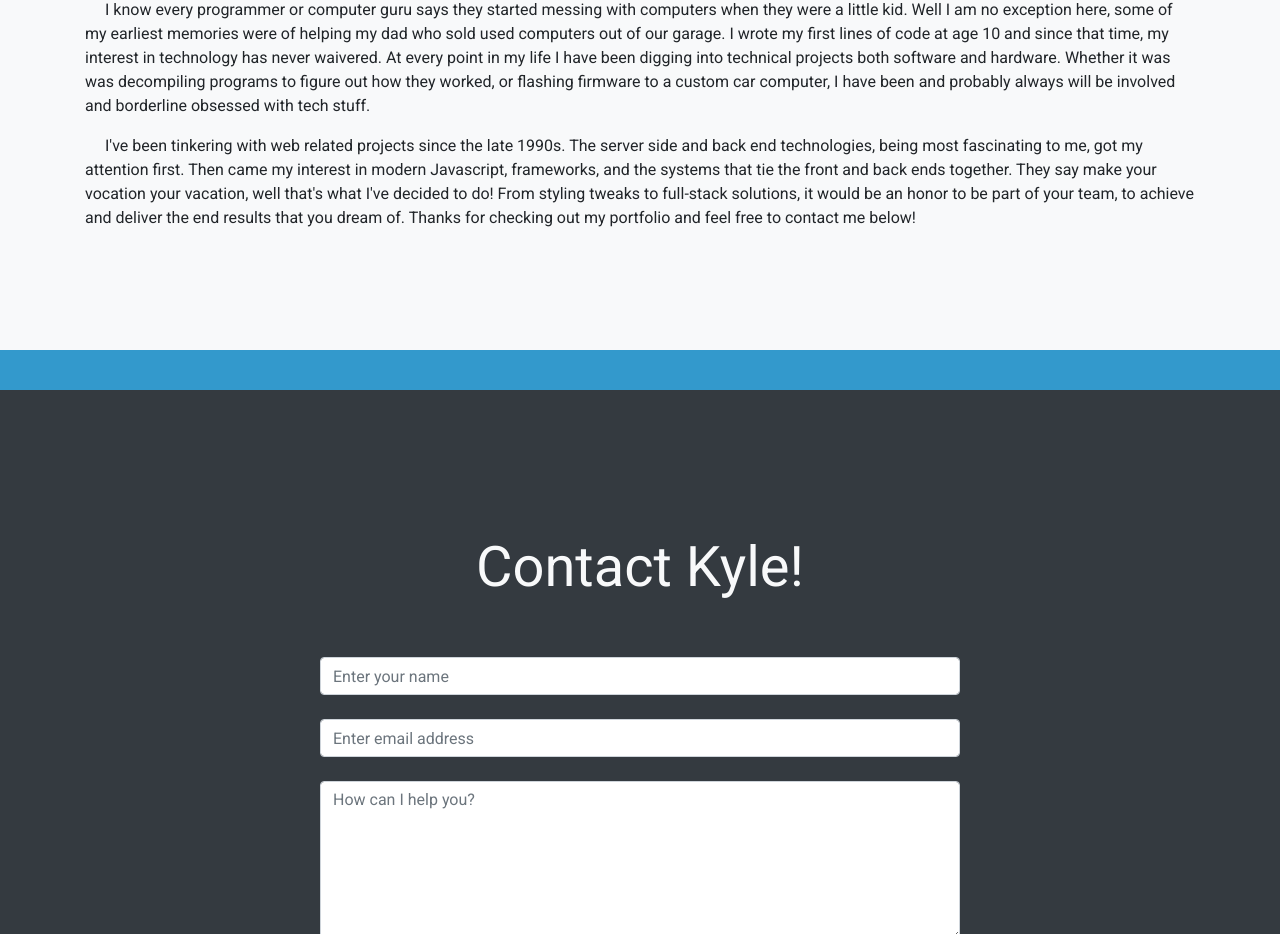
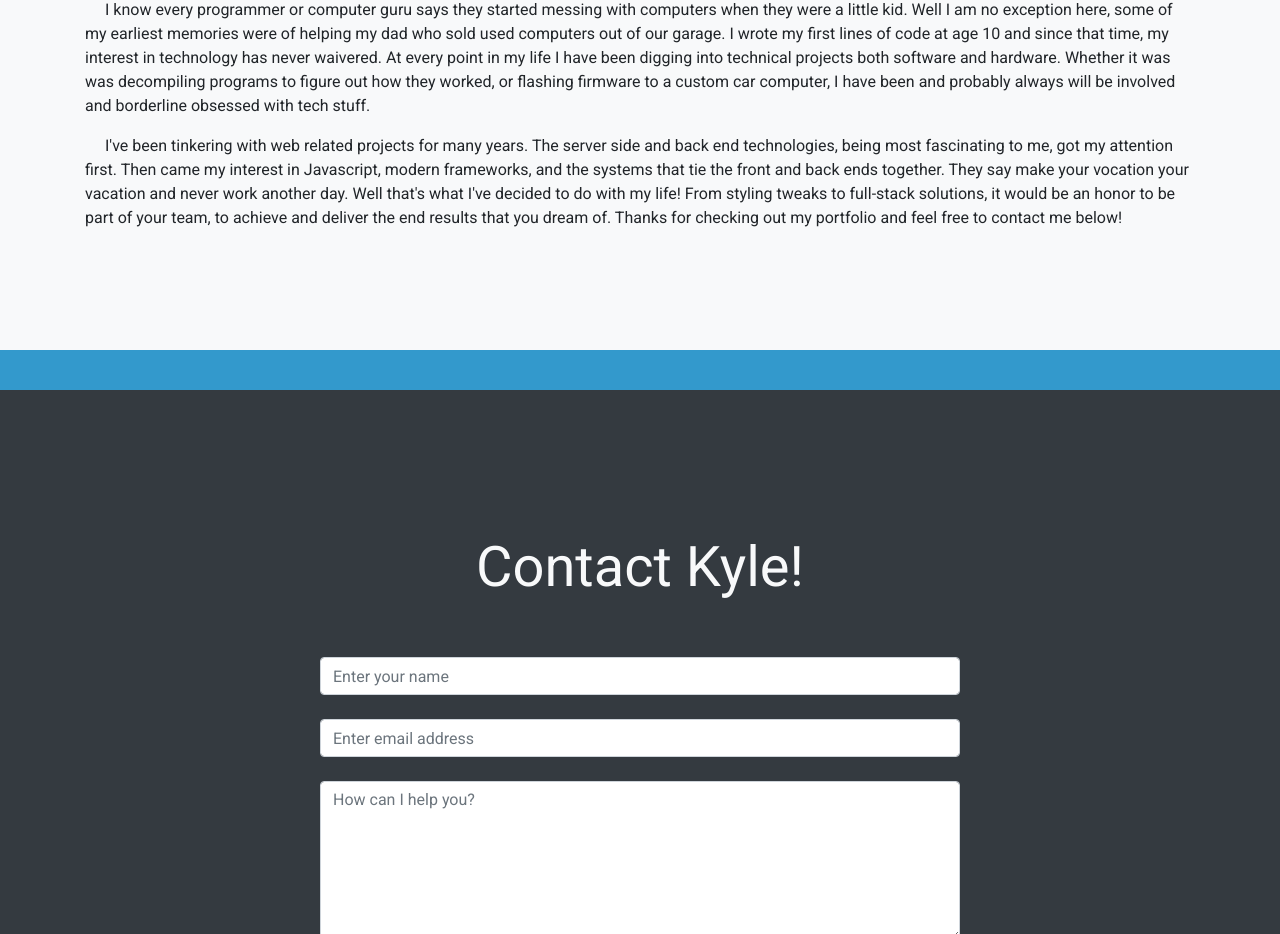
Before and after one commit to kh09211/Kylewebdev_VUE, a Vue app: page / in a window 1280 px wide. Shown: the part 4594-5528 px from the top of the page. Built offline with nearby package versions, Linux system fonts and the light colour scheme; no server answers.

Commit message:
Edited about me text

```diff
--- a/src/components/AboutMe.vue
+++ b/src/components/AboutMe.vue
@@ -11,7 +11,7 @@
 				<br>
 				<br>
 	  			<p>I know every programmer or computer guru says they started messing with computers when they were a little kid. Well I am no exception here, some of my earliest memories were of helping my dad who sold used computers out of our garage. I wrote my first lines of code at age 10 and since that time, my interest in technology has never waivered. At every point in my life I have been digging into technical projects both software and hardware. Whether it was was decompiling programs to figure out how they worked, or flashing firmware to a custom car computer, I have been and probably always will be involved and borderline obsessed with tech stuff.</p>
-	  			<p>I've been tinkering with web related projects since the late 1990s. The server side and back end technologies, being most fascinating to me, got my attention first. Then came my interest in modern Javascript, frameworks, and the systems that tie the front and back ends together. They say make your vocation your vacation, well that's what I've decided to do! From styling tweaks to full-stack solutions, it would be an honor to be part of your team, to achieve and deliver the end results that you dream of. Thanks for checking out my portfolio and feel free to contact me below!</p>
+	  			<p>I've been tinkering with web related projects for many years. The server side and back end technologies, being most fascinating to me, got my attention first. Then came my interest in Javascript, modern frameworks, and the systems that tie the front and back ends together. They say make your vocation your vacation and never work another day. Well that's what I've decided to do with my life! From styling tweaks to full-stack solutions, it would be an honor to be part of your team, to achieve and deliver the end results that you dream of. Thanks for checking out my portfolio and feel free to contact me below!</p>
 	  		</div>
 	  		<form action="#contact">
 
```
